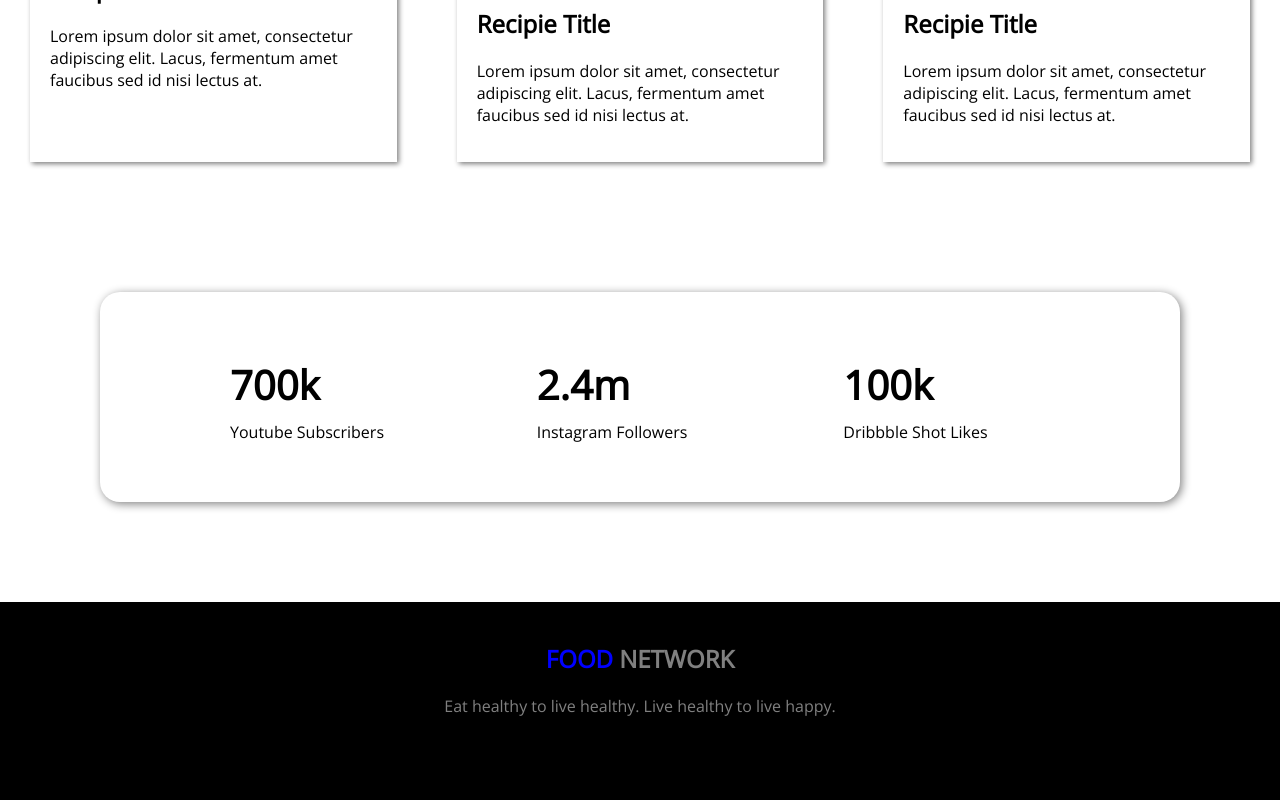
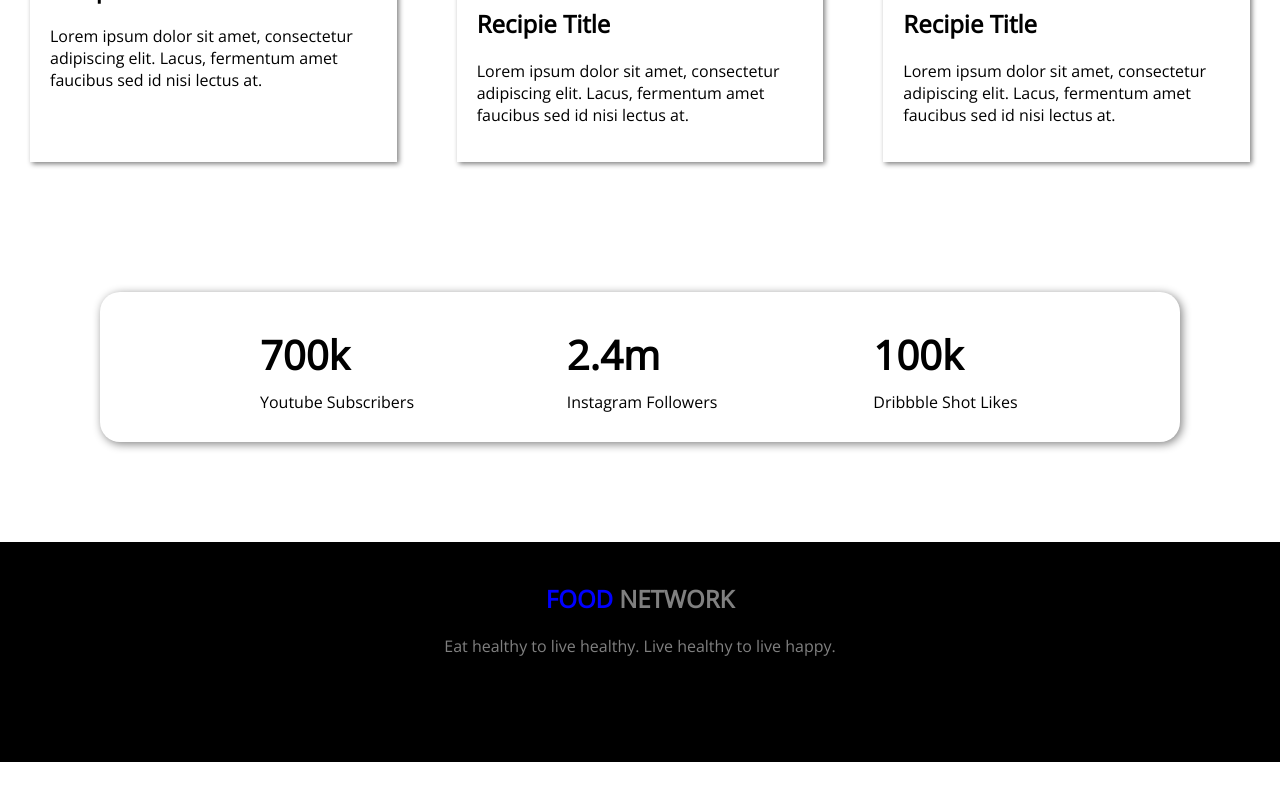
Before and after one commit to jannatulmawyajoya/FOOD-PROJECT, a plain HTML site: page index.html in a window 1280 px wide. Shown: the part 1747-2547 px from the top of the page. After the commit the page ends 2509 px from the top, so only its background shows below. Drawn offline with nearby package versions, Linux system fonts and the light colour scheme.

Commit message:
last update added

```diff
--- a/style.css
+++ b/style.css
@@ -59,8 +59,9 @@ body{
 }
 .style-text{
     width: 33.33%;
-    padding: 20px;
-    margin: 30px;
+    padding-left: 60px;
+
+    margin: 20px;
     line-height: .5;
 }
 .style-text h1{
```
Also changed, not shown: images/female/Group 8425.png (deleted), images/female/Person Image.png (deleted), images/female/eat-healthy-food-png-transparent-eat-healthy-foodpng-images-woman-eating-png-480_319-removebg-preview.png (deleted), images/female/eat-healthy-food-png-transparent-eat-healthy-foodpng-images-woman-eating-png-480_319.png (deleted), images/female/kisspng-eating-junk-food-hunger-fast-food-woman-eating-5b100f5d437345.6346499515277791652763-removebg-preview.png (deleted), images/female/kisspng-healthy-diet-food-eating-nutrition-woman-diet-5b20e260c13c04.3441013515288817607915-removebg-preview.png (deleted), images/female/png-clipart-eating-healthy-diet-food-health-natural-foods-food-removebg-preview.png (deleted), images/male/31602633-happy-man-with-unhealthy-burger-sandwich-in-hand-get-ready-to-eat-isolated-on-a-white-background-fas-removebg-preview.png (deleted), images/male/attractive-man-eating-hamburger-he-260nw-310832510-removebg-preview.png (deleted), images/male/guy-eats-hot-dog-which-himself-has-prepared-street-food-young-man-blue-shirt-eats-hot-dog-white-background-100449486-removebg-preview.png (deleted), images/male/young-guy-holding-fresh-burger_79782-176-removebg-preview.png (deleted), images/shapes/Group 8447.png (deleted), images/shapes/Group 8449.png (deleted), images/shapes/Group 8450.png (deleted), 2 other files.
